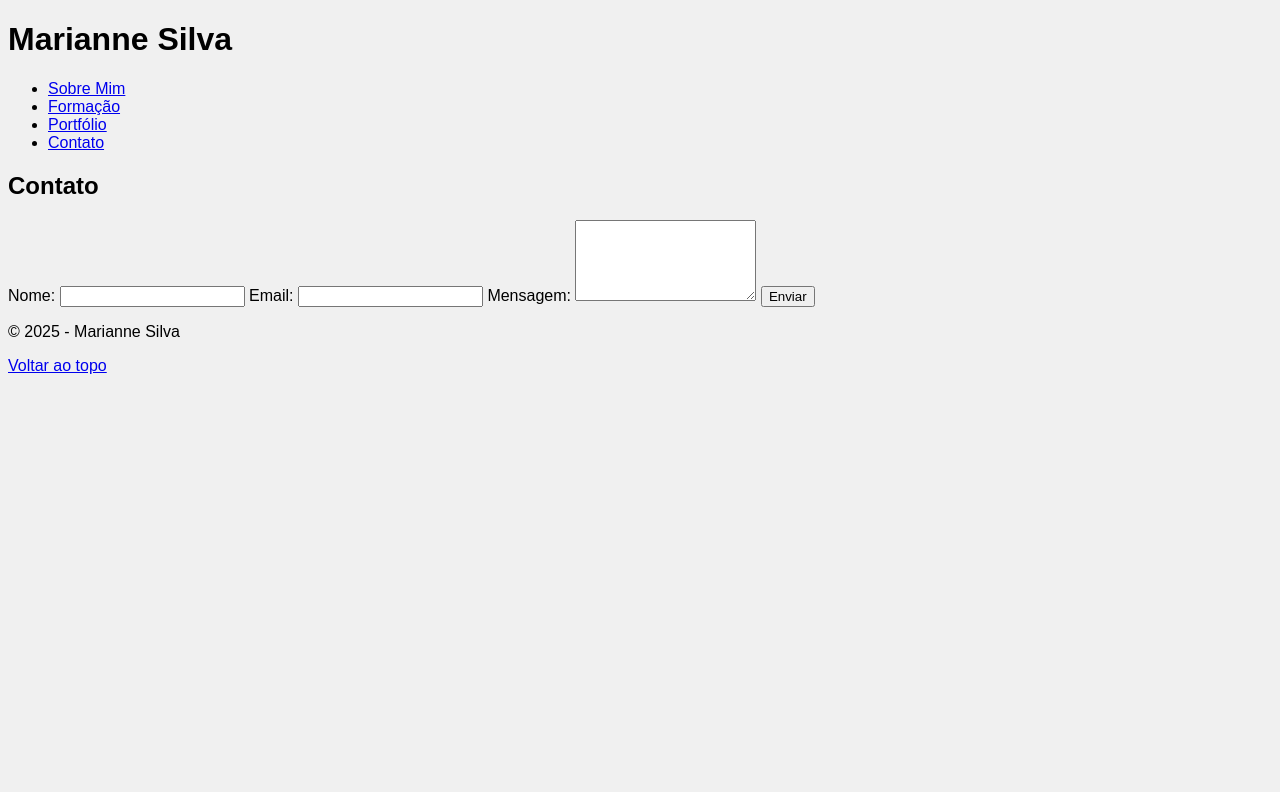
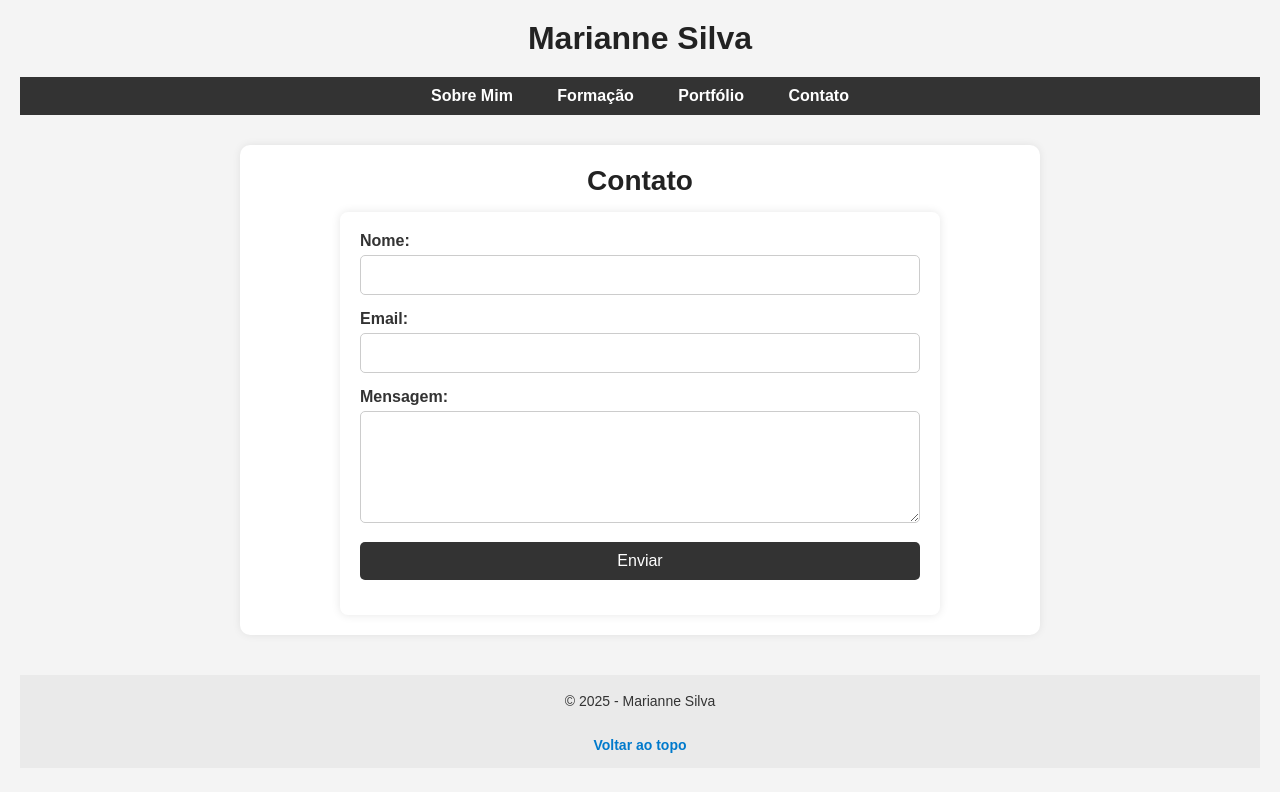
Before and after one commit to mfs1lva/myporfile, a plain HTML site: page contato.html in a window 1280 px wide. Drawn offline with Linux system fonts and the light colour scheme.

Commit message:
Update estilo.css

```diff
--- a/css/estilo.css
+++ b/css/estilo.css
@@ -1,4 +1,167 @@
+/* - Config */
+* {
+    margin: 0;
+    padding: 0;
+    box-sizing: border-box;
+}
+
 body {
-  background-color: #f0f0f0;
-  font-family: Arial, sans-serif;
+    font-family: Arial, Helvetica, sans-serif;
+    background-color: #f4f4f4;
+    color: #333;
+    padding: 20px;
 }
+
+/* - Menu */
+nav {
+    background-color: #333;
+    padding: 10px 0;
+    margin-bottom: 30px;
+}
+
+nav ul {
+    list-style: none;
+    text-align: center;
+}
+
+nav ul li {
+    display: inline;
+    margin: 0 20px;
+}
+
+nav ul li a {
+    color: white;
+    text-decoration: none;
+    font-weight: bold;
+    transition: color 0.3s;
+}
+
+nav ul li a:hover {
+    color: #ffcc00;
+}
+
+/* - Título Principal */
+h1 {
+    margin-bottom: 20px;
+    color: #222;
+    text-align: center;
+}
+
+/* - Títulos das seções */
+main h2 {
+    font-size: 28px;
+    color: #222;
+    margin-bottom: 15px;
+    text-align: center;
+}
+
+/* - Texto */
+p {
+    margin-bottom: 15px;
+    line-height: 1.6;
+}
+
+/* - Conteúdo Principal */
+main {
+    max-width: 800px;
+    margin: 0 auto 40px auto;
+    padding: 20px;
+    background-color: white;
+    border-radius: 10px;
+    box-shadow: 0 0 8px rgba(0, 0, 0, 0.08);
+}
+
+/* - Listas do Portfólio */
+main ul {
+    list-style-type: disc;
+    padding-left: 30px;
+}
+
+main ul li {
+    font-size: 18px;
+    margin-bottom: 10px;
+}
+
+main ul li a {
+    color: #007acc;
+    text-decoration: underline;
+}
+
+main ul li a:hover {
+    color: #ff9900;
+}
+
+/* - Formulário de Contato */
+form {
+    background-color: white;
+    padding: 20px;
+    border-radius: 8px;
+    max-width: 600px;
+    margin: 0 auto;
+    box-shadow: 0 0 10px rgba(0, 0, 0, 0.1);
+}
+
+label {
+    display: block;
+    margin-bottom: 5px;
+    font-weight: bold;
+}
+
+input, textarea {
+    width: 100%;
+    padding: 10px;
+    border: 1px solid #ccc;
+    border-radius: 5px;
+    margin-bottom: 15px;
+    font-size: 16px;
+}
+
+input[type="submit"] {
+    background-color: #333;
+    color: white;
+    border: none;
+    cursor: pointer;
+    transition: background-color 0.3s;
+}
+
+input[type="submit"]:hover {
+    background-color: #555;
+}
+
+/* - Rodapé */
+footer {
+    text-align: center;
+    font-size: 14px;
+    padding: 15px 0;
+    background-color: #eaeaea;
+    margin-top: 40px;
+}
+
+footer a {
+    display: inline-block;
+    margin-top: 10px;
+    text-decoration: none;
+    color: #007acc;
+    font-weight: bold;
+    transition: color 0.3s;
+}
+
+footer a:hover {
+    color: #ff9900;
+}
+
+/* - Responsividade */
+@media (max-width: 600px) {
+    nav ul li {
+        display: block;
+        margin: 10px 0;
+    }
+
+    form {
+        padding: 15px;
+    }
+
+    main {
+        padding: 15px;
+    }
+}
```
